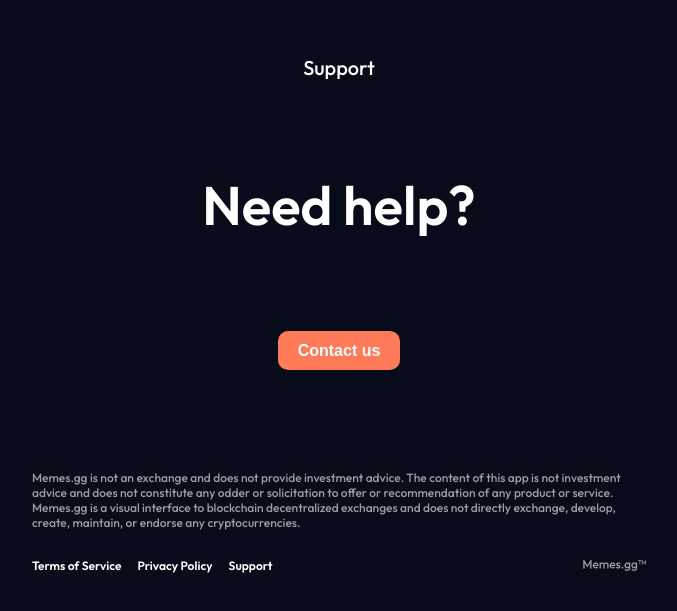
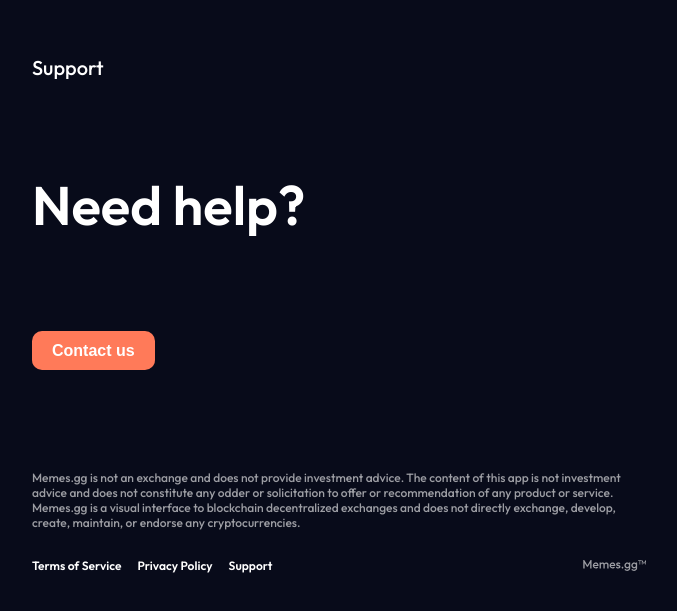
Before and after one commit to Shahidullah-Muffakir/memes2, a React (Vite) app: page /support in a window 1280 px wide. Shown: the part 145-756 px from the top of the page, without its empty margins (301-978 px from the left). Built offline with nearby package versions, Linux system fonts and the light colour scheme.

Commit message:
add changes for larger screen

```diff
--- a/src/Support.jsx
+++ b/src/Support.jsx
@@ -1,11 +1,54 @@
 import './support.css'
 import footerimagememes from './assets/footerimage.svg';
 import { Link } from 'react-router-dom';
+import { useLayoutEffect, useState } from 'react';
 
 const Support = () => {
+       const [styles, setStyles] = useState({ transform: 'scale(1)'});
+
+       const updateStyles = () => {
+        const baseWidth = 1440; // Reference width
+        const basePaddingTop = 10;
+        const basePaddingBottom = 200.5;
+        const basePaddingLeft = 333;
+        const basePaddingRight = 333;
+        const baseScale = 1.6
+
+        let screenWidth = window.innerWidth;
+        let scaleFactor = (screenWidth / baseWidth) * baseScale;
+
+        // Calculate proportional padding based on screen width
+        let paddingTop = (screenWidth / baseWidth) * basePaddingTop;
+        let paddingBottom = (screenWidth / baseWidth) * basePaddingBottom;
+        let paddingLeft = (screenWidth / baseWidth) * basePaddingLeft;
+        let paddingRight = (screenWidth / baseWidth) * basePaddingRight;
+
+        if (screenWidth > 1500) {
+         // Set styles with updated padding
+         setStyles({
+            paddingTop: `${paddingTop}vh`,
+            paddingBottom: `${paddingBottom}px`,
+            // paddingLeft: `${paddingLeft}px`,
+            // paddingRight: `${paddingRight}px`,
+          transform: `scale(${scaleFactor})`,
+        });
+        }
+
+    };
+
+        useLayoutEffect(() => {
+            updateStyles(); // Apply styles on mount
+            window.addEventListener('resize', updateStyles); // Update on resize
+
+            return () => window.removeEventListener('resize', updateStyles); // Cleanup
+        }, [window.innerWidth]);
+
     return (
         <>
             <div className="mainContainer">
+                <div className='supportContainerContent' style={styles}>
+
+
                     <p className='support'>Support</p>
                     <p className='needHelp'>Need help?</p>
                     <button className='contactUsBtn'>
@@ -26,6 +69,7 @@ const Support = () => {
                         </div>
                     </div>
                 </div>
+            </div>
 
         </>
     );
--- a/src/support.css
+++ b/src/support.css
@@ -9,11 +9,15 @@
     align-items: center;
     flex-direction: column;
     justify-content: flex-start;
+    /* overflow-y: auto; */
 
 
     max-width: 1440px;
     margin: auto;
 
+    @media screen and (min-width: 1200px) and (max-width: 1440px) {
+        overflow-y: auto;
+    }
 
 
     * {
@@ -90,7 +94,8 @@
         justify-content: space-between;
         align-items: center;
         width: 100%;
-        nav{
+
+        nav {
             display: flex;
             align-items: center;
             gap: 16px;
```
Lines whose indentation alone changed are shown as unchanged.
